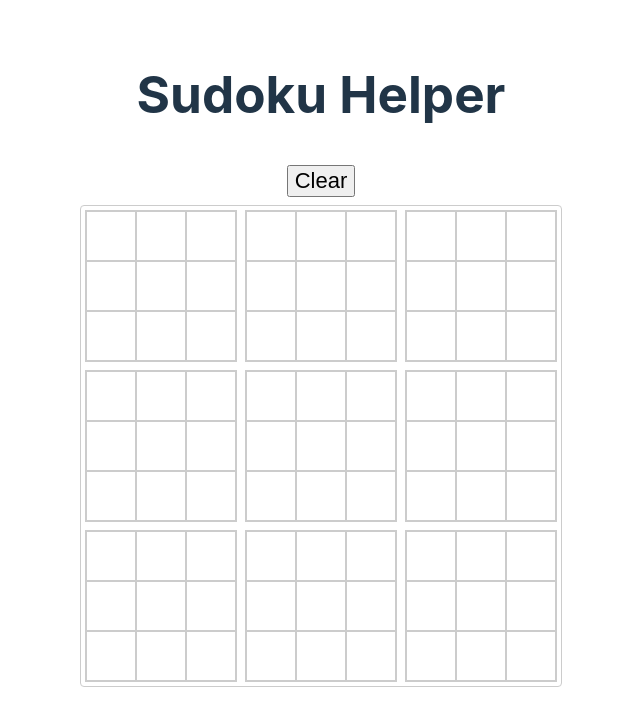
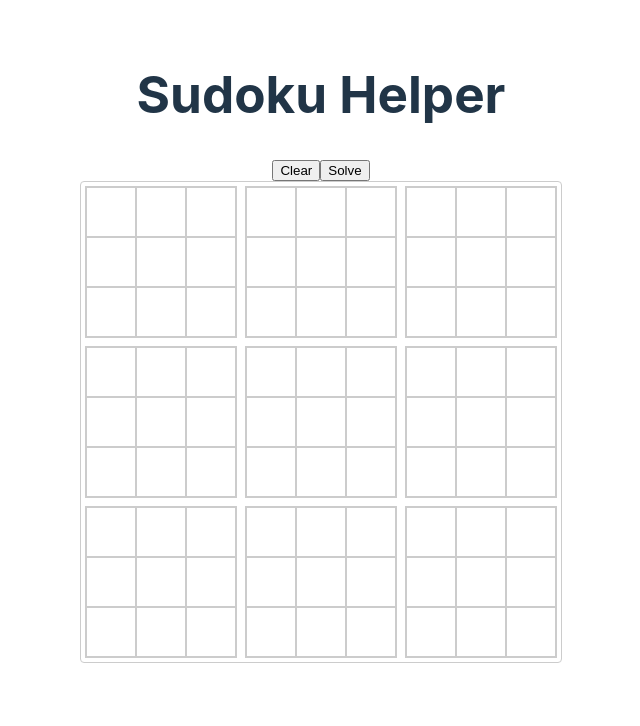
Before and after one commit to eirikurt/sudoku-helper, a React (Vite) app: page / in a window 1280 px wide. Shown: the top 726 px of the page, without its empty margins (319-959 px from the left). Built offline with nearby package versions, Linux system fonts and the light colour scheme.

Commit message:
Add a solver

```diff
--- a/src/components/Board.tsx
+++ b/src/components/Board.tsx
@@ -4,6 +4,7 @@ import { useContext, useEffect, useRef } from "react";
 import { GameContext } from "./GameContext";
 import { useClickOutside } from "../hooks/useClickOutside";
 import { Location } from "../logic/state";
+import { localSearch } from "../logic/solvers";
 
 export function Board() {
   // TODO: reset/clear button
@@ -33,12 +34,8 @@ export function Board() {
 
   return (
     <>
-      <input
-        type="button"
-        className="clear-button"
-        value="Clear"
-        onClick={() => game.clear()}
-      />
+      <input type="button" value="Clear" onClick={() => game.clear()} />
+      <input type="button" value="Solve" onClick={() => localSearch(game)} />
       <div className="board" ref={ref}>
         {oneTwoThree.map((row) => (
           <div className="row" key={`board-row-${row}`}>
--- /dev/null
+++ b/src/logic/solvers.ts
@@ -0,0 +1,75 @@
+import { Game, Location } from "./state";
+
+export function localSearch(game: Game) {
+  const allLocations: Location[] = [];
+  game.visitAll((location) => {
+    allLocations.push(location);
+  });
+
+  // Pick unique values
+  let uniqueValuesAvailable = true;
+  while (uniqueValuesAvailable) {
+    uniqueValuesAvailable = false;
+    game.visitAll((location) => {
+      if (
+        !game.get(location) &&
+        game.getAvailableValues(location).length === 1
+      ) {
+        game.set(location, game.getAvailableValues(location)[0]);
+        uniqueValuesAvailable = true;
+      }
+    });
+  }
+
+  const openLocations = allLocations.filter((location) => !game.get(location));
+
+  // Prime with random values
+  for (const location of openLocations) {
+    game.set(location, getRandomInt(9) + 1);
+  }
+
+  const maxIterations = 2000;
+  let iteration = 0;
+  while (iteration < maxIterations) {
+    iteration++;
+
+    // Count conflicts in all locations that are not locked
+    const conflictCounts = allLocations
+      .map((location) => {
+        return { location, numConflicts: game.countConflicts(location) };
+      })
+      .filter((x) => x.numConflicts > 0);
+
+    if (conflictCounts.length === 0) {
+      console.info("Solved in", iteration, "iterations");
+      break;
+    }
+
+    const totalConflicts = conflictCounts.reduce(
+      (acc, x) => acc + x.numConflicts,
+      0
+    );
+    console.info(`Iteration ${iteration}: ${totalConflicts} conflicts`);
+
+    // Pick a conflicting location at random
+    const { location } = conflictCounts[getRandomInt(conflictCounts.length)];
+
+    const valueConflicts = [1, 2, 3, 4, 5, 6, 7, 8, 9].map((value) => {
+      return { value, numConflicts: game.countConflicts(location, value) };
+    });
+    valueConflicts.sort((a, b) => a.numConflicts - b.numConflicts);
+    console.info("ValueConflicts", valueConflicts);
+
+    // assign a value to it that minimizes the number of conflicts
+    const minConflicts = valueConflicts[0].numConflicts;
+    const candidates = valueConflicts.filter(
+      (x) => x.numConflicts === minConflicts
+    );
+    const newValue = candidates[getRandomInt(candidates.length)].value;
+    game.set(location, newValue);
+  }
+}
+
+function getRandomInt(max: number) {
+  return Math.floor(Math.random() * max);
+}
--- a/src/logic/state.ts
+++ b/src/logic/state.ts
@@ -28,7 +28,13 @@ type constraintChecker = (
   game: Game,
   location: Location,
   value: number
-) => boolean;
+) => number;
+
+const checkers: constraintChecker[] = [
+  numSameValueInBlock,
+  numSameValueInRow,
+  numSameValueInCol,
+];
 
 export class Game {
   private values: (number | null)[] = new Array(9 * 9).fill(null);
@@ -68,7 +74,6 @@ export class Game {
   }
 
   private updateAvailableValues() {
-    console.trace("updateAvailableValues");
     this.availableValues = new Array(9 * 9).fill([]);
     // Prime the available values, leaving ones that don't violate any constraints
     this.visitAll((location) => {
@@ -119,7 +124,7 @@ export class Game {
     }
   }
 
-  private visitAll(callback: (location: Location) => void) {
+  public visitAll(callback: (location: Location) => void) {
     for (let row = 1; row <= 9; row++) {
       for (let col = 1; col <= 9; col++) {
         callback(new Location(col, row));
@@ -132,12 +137,20 @@ export class Game {
   }
 
   public satisfiesAllConstraints(location: Location, value: number) {
-    const checkers: constraintChecker[] = [
-      isUniqueInBlock,
-      isUniqueInRow,
-      isUniqueInCol,
-    ];
-    return checkers.every((checker) => checker(this, location, value));
+    return checkers.every((checker) => checker(this, location, value) === 0);
+  }
+
+  public countConflicts(location: Location, value: number | null = null) {
+    let numConflicts = 0;
+    if (!value) {
+      value = this.get(location);
+    }
+    if (value) {
+      for (const checker of checkers) {
+        numConflicts += checker(this, location, value);
+      }
+    }
+    return numConflicts;
   }
 
   public getOtherValuesInBlock(location: Location) {
@@ -199,17 +212,27 @@ export class Game {
   }
 }
 
-function isUniqueInBlock(game: Game, location: Location, value: number) {
+function numSameValueInBlock(game: Game, location: Location, value: number) {
   const otherValuesInBlock = game.getOtherValuesInBlock(location);
-  return !otherValuesInBlock.includes(value);
+  return countOccurrences(otherValuesInBlock, value);
 }
 
-function isUniqueInRow(game: Game, location: Location, value: number) {
+function numSameValueInRow(game: Game, location: Location, value: number) {
   const otherValuesInRow = game.getOtherValuesInRow(location);
-  return !otherValuesInRow.includes(value);
+  return countOccurrences(otherValuesInRow, value);
 }
 
-function isUniqueInCol(game: Game, location: Location, value: number) {
+function numSameValueInCol(game: Game, location: Location, value: number) {
   const otherValuesInCol = game.getOtherValuesInCol(location);
-  return !otherValuesInCol.includes(value);
+  return countOccurrences(otherValuesInCol, value);
 }
+
+function countOccurrences(values: readonly number[], value: number) {
+  let result = 0;
+  for (const otherValue of values) {
+    if (otherValue === value) {
+      result++;
+    }
+  }
+  return result;
+}
```
